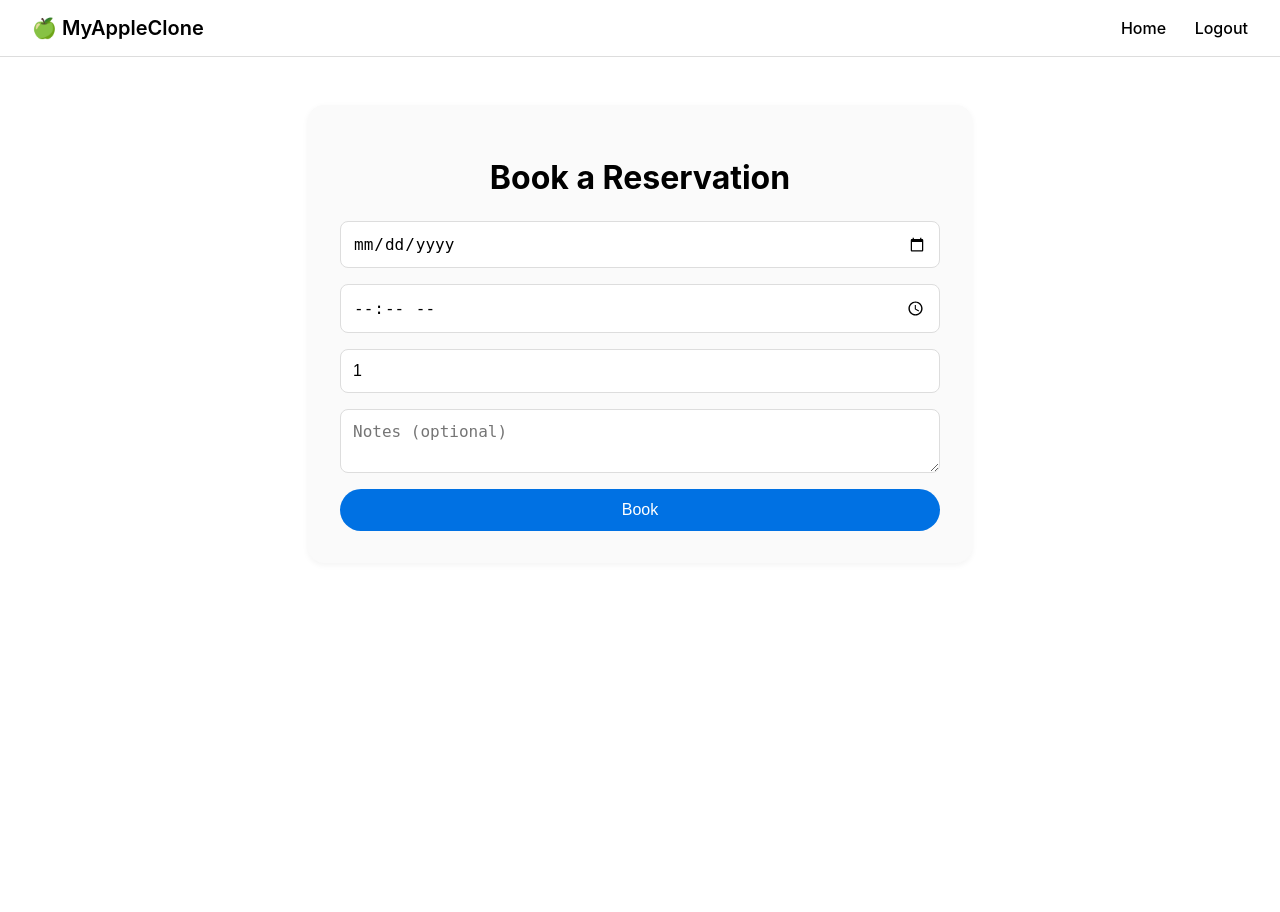
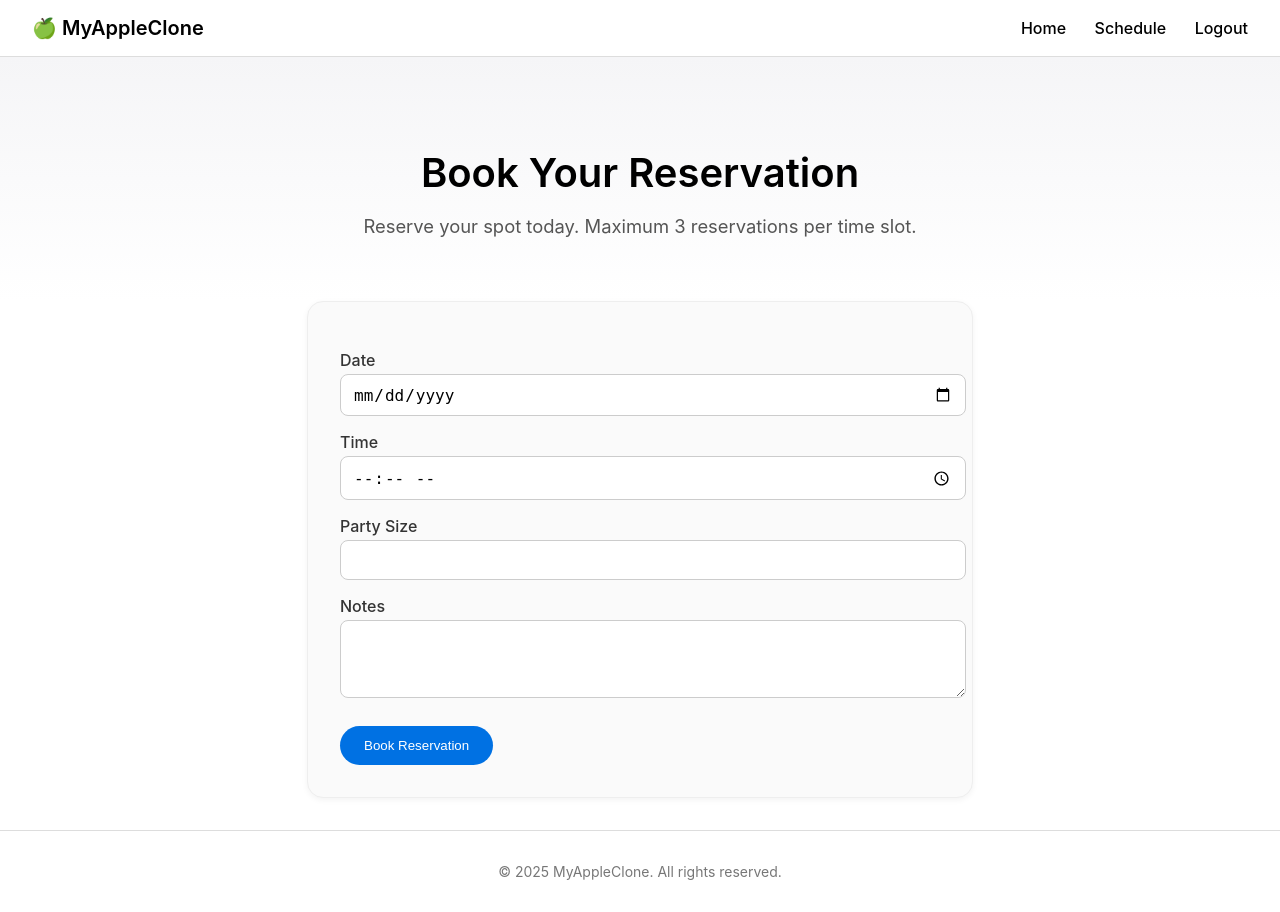
Before and after one commit to Ben-Meredith/signup1.0, a Flask app: template templates/schedule.html in a window 1280 px wide. Before the commit the page ends 531 px from the top, so only its background shows below. Run offline with Flask 3, Linux system fonts and the light colour scheme; the template is opened without the code that fills it, so the values that code supplies are empty.

Commit message:
Update schedule.html

```diff
--- a/templates/schedule.html
+++ b/templates/schedule.html
@@ -3,20 +3,73 @@
 <head>
 <meta charset="UTF-8">
 <meta name="viewport" content="width=device-width, initial-scale=1.0">
-<title>Schedule a Reservation - {{ name }}</title>
+<title>Schedule Reservation</title>
 <style>
-body { font-family: -apple-system, BlinkMacSystemFont, "Segoe UI", Roboto, sans-serif; margin: 0; padding: 0; background:#fff; color:#000; }
-header { display:flex; justify-content:space-between; align-items:center; padding:1rem 2rem; border-bottom:1px solid #ddd; background:#fff; position:sticky; top:0; z-index:100; }
-.logo { font-weight:600; font-size:1.25rem; }
-nav a { text-decoration:none; margin-left:1.5rem; font-weight:500; color:#000; transition:color 0.2s; }
-nav a:hover { color:#0071e3; }
-.container { max-width:600px; margin:3rem auto; padding:2rem; border-radius:16px; background:#fafafa; box-shadow:0 2px 6px rgba(0,0,0,0.05); }
-h1 { text-align:center; margin-bottom:1.5rem; }
-form { display:flex; flex-direction:column; gap:1rem; }
-input, textarea { padding:0.75rem; border:1px solid #ddd; border-radius:0.5rem; font-size:1rem; }
-button { padding:0.75rem; background:#0071e3; color:#fff; border:none; border-radius:1.5rem; font-size:1rem; font-weight:500; cursor:pointer; transition:background 0.2s; }
-button:hover { background:#005bb5; }
-.error { color:red; font-weight:500; text-align:center; margin-bottom:1rem; }
+    body {
+        margin: 0;
+        font-family: -apple-system, BlinkMacSystemFont, "Segoe UI", Roboto, sans-serif;
+        background-color: #fff;
+        color: #000;
+    }
+    header {
+        display: flex;
+        justify-content: space-between;
+        align-items: center;
+        padding: 1rem 2rem;
+        border-bottom: 1px solid #ddd;
+        position: sticky;
+        top: 0;
+        background: #fff;
+        z-index: 100;
+    }
+    .logo { font-weight: 600; font-size: 1.25rem; }
+    nav a {
+        text-decoration: none;
+        color: #000;
+        margin-left: 1.5rem;
+        font-weight: 500;
+        transition: color 0.2s;
+    }
+    nav a:hover { color: #0071e3; }
+    .hero {
+        text-align: center;
+        padding: 4rem 2rem 2rem 2rem;
+        background: linear-gradient(180deg, #f5f5f7, #fff);
+    }
+    .hero h1 { font-size: 2.5rem; font-weight: 600; margin-bottom: 1rem; }
+    .hero p { font-size: 1.15rem; color: #555; margin-bottom: 2rem; }
+    .form-card {
+        max-width: 600px;
+        margin: 0 auto;
+        padding: 2rem;
+        border: 1px solid #eee;
+        border-radius: 16px;
+        background: #fafafa;
+        box-shadow: 0 2px 6px rgba(0,0,0,0.05);
+    }
+    label { display: block; margin-top: 1rem; font-weight: 500; color: #333; }
+    input, select, textarea {
+        width: 100%;
+        padding: 0.6rem 0.75rem;
+        margin-top: 0.25rem;
+        border-radius: 8px;
+        border: 1px solid #ccc;
+        font-size: 1rem;
+    }
+    button {
+        margin-top: 1.5rem;
+        background-color: #0071e3;
+        color: white;
+        padding: 0.75rem 1.5rem;
+        border: none;
+        border-radius: 1.5rem;
+        font-weight: 500;
+        cursor: pointer;
+        transition: background 0.2s;
+    }
+    button:hover { background-color: #005bb5; }
+    .flash-message { margin-top: 1rem; color: red; font-weight: 500; }
+    footer { text-align: center; padding: 2rem; font-size: 0.875rem; color: #777; border-top: 1px solid #ddd; margin-top: 2rem; }
 </style>
 </head>
 <body>
@@ -24,22 +77,42 @@ button:hover { background:#005bb5; }
     <div class="logo">🍏 MyAppleClone</div>
     <nav>
         <a href="/">Home</a>
+        <a href="/schedule">Schedule</a>
         <a href="/logout">Logout</a>
     </nav>
 </header>
 
-<div class="container">
-    <h1>Book a Reservation</h1>
-    {% if error %}
-    <div class="error">{{ error }}</div>
-    {% endif %}
-    <form method="POST" action="/schedule">
-        <input type="date" name="date" value="{{ form_values.date if form_values else '' }}" required>
-        <input type="time" name="time" value="{{ form_values.time if form_values else '' }}" required>
-        <input type="number" name="party_size" min="1" max="10" value="{{ form_values.party_size if form_values else '1' }}" required>
-        <textarea name="notes" placeholder="Notes (optional)">{{ form_values.notes if form_values else '' }}</textarea>
-        <button type="submit">Book</button>
+<div class="hero">
+    <h1>Book Your Reservation</h1>
+    <p>Reserve your spot today. Maximum 3 reservations per time slot.</p>
+</div>
+
+<div class="form-card">
+    {% with messages = get_flashed_messages(with_categories=true) %}
+      {% if messages %}
+        {% for category, message in messages %}
+            <div class="flash-message">{{ message }}</div>
+        {% endfor %}
+      {% endif %}
+    {% endwith %}
+
+    <form method="POST">
+        <label for="date">Date</label>
+        <input type="date" name="date" required value="{{ form_values.date if form_values }}">
+
+        <label for="time">Time</label>
+        <input type="time" name="time" required value="{{ form_values.time if form_values }}">
+
+        <label for="party_size">Party Size</label>
+        <input type="number" name="party_size" min="1" max="10" required value="{{ form_values.party_size if form_values }}">
+
+        <label for="notes">Notes</label>
+        <textarea name="notes" rows="3">{{ form_values.notes if form_values }}</textarea>
+
+        <button type="submit">Book Reservation</button>
     </form>
 </div>
+
+<footer>&copy; 2025 MyAppleClone. All rights reserved.</footer>
 </body>
 </html>
```
